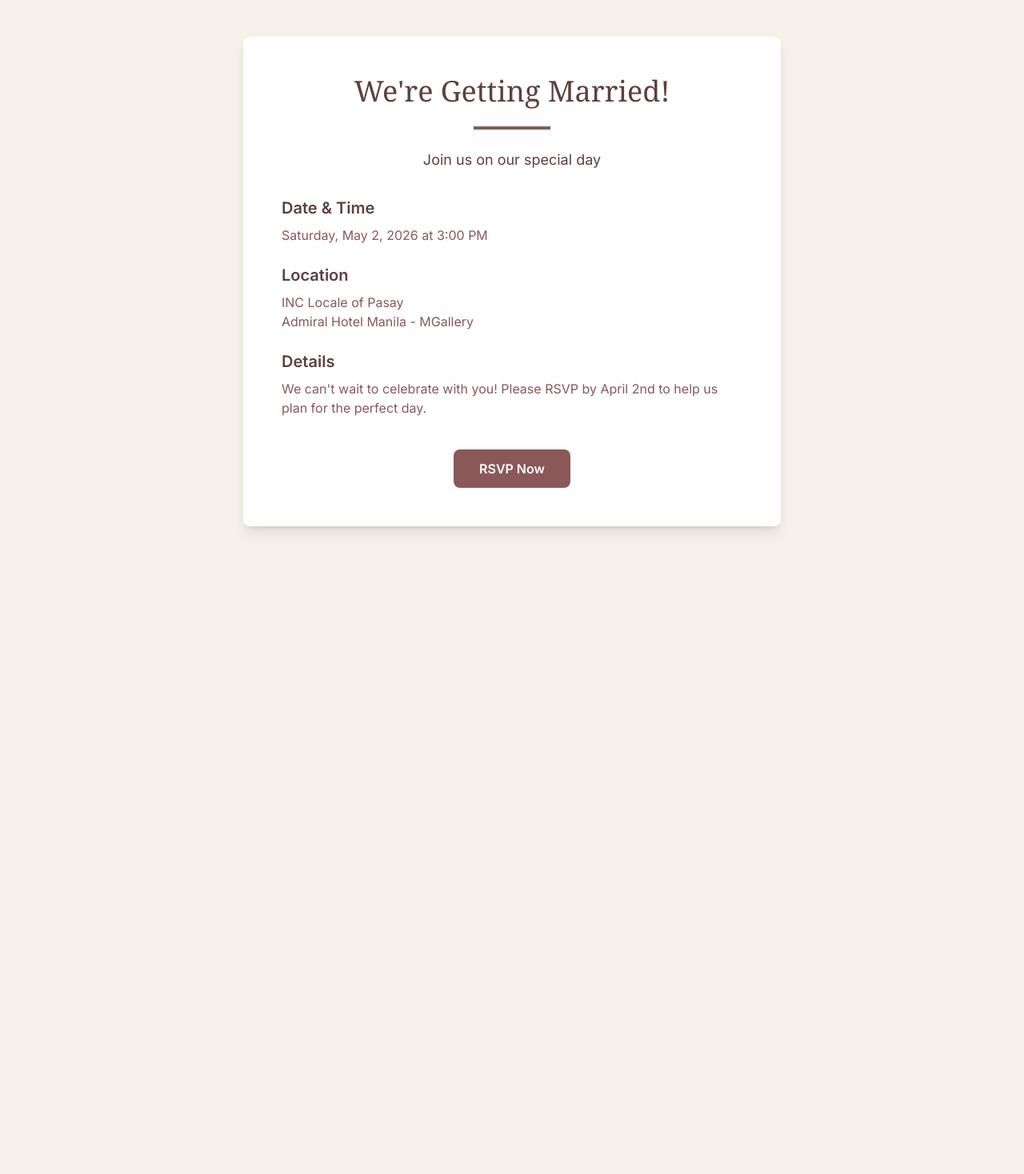
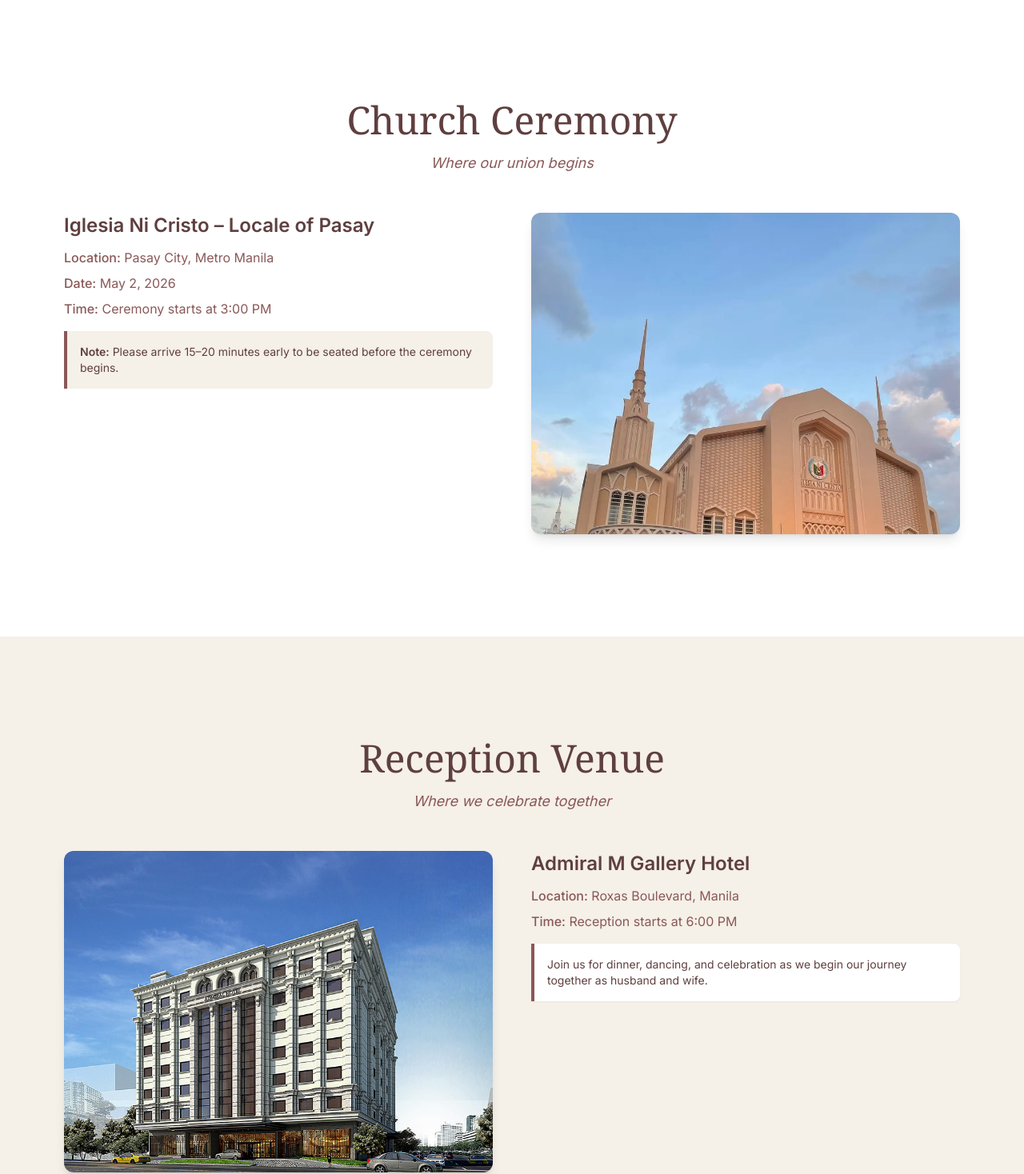
Before and after one commit to digitaldags/second-of-may, a Next.js app: page / in a window 1280 px wide. Shown: the part 802-2270 px from the top of the page at 80% size. Before the commit the page ends 1508 px from the top, so only its background shows below. Built offline with nearby package versions, Linux system fonts and the light colour scheme.

Commit message:
Add Venue Details section

```diff
--- a/app/page.tsx
+++ b/app/page.tsx
@@ -4,6 +4,7 @@
 
 import Link from 'next/link'
 import Hero from '@/components/Hero'
+import VenueDetails from '@/components/VenueDetails'
 
 export default function Home() {
   return (
@@ -11,53 +12,25 @@
       {/* Full-screen hero */}
       <Hero />
 
-      {/* Details + RSVP card */}
-      <section className="flex-1 flex items-center justify-center px-4 py-12">
-        <div className="max-w-2xl w-full">
-          <div className="bg-white rounded-lg shadow-lg p-8 md:p-12 text-center">
+      {/* Venue Details Section */}
+      <VenueDetails />
+
+      {/* RSVP CTA Section */}
+      <section className="w-full bg-white py-20">
+        <div className="max-w-2xl mx-auto px-4">
+          <div className="text-center">
             <h2 className="text-3xl md:text-4xl font-serif text-wedding-maroon-dark mb-4">
-              We&apos;re Getting Married!
+              Join Our Celebration
             </h2>
             <div className="w-24 h-1 bg-wedding-maroon mx-auto my-6"></div>
             <p className="text-lg text-wedding-maroon-dark mb-8">
-              Join us on our special day
+              We can&apos;t wait to celebrate with you! Please RSVP by April 2nd
+              to help us plan for the perfect day.
             </p>
-
-            <div className="space-y-6 mb-10 text-left">
-              <div>
-                <h3 className="text-xl font-semibold text-wedding-maroon-dark mb-2">
-                  Date &amp; Time
-                </h3>
-                <p className="text-wedding-maroon">
-                  Saturday, May 2, 2026 at 3:00 PM
-                </p>
-              </div>
-
-              <div>
-                <h3 className="text-xl font-semibold text-wedding-maroon-dark mb-2">
-                  Location
-                </h3>
-                <p className="text-wedding-maroon">
-                  INC Locale of Pasay
-                  <br />
-                  Admiral Hotel Manila - MGallery
-                </p>
-              </div>
-
-              <div>
-                <h3 className="text-xl font-semibold text-wedding-maroon-dark mb-2">
-                  Details
-                </h3>
-                <p className="text-wedding-maroon">
-                  We can&apos;t wait to celebrate with you! Please RSVP by April 2nd
-                  to help us plan for the perfect day.
-                </p>
-              </div>
-            </div>
 
             <Link
               href="/rsvp"
-              className="inline-block bg-wedding-maroon text-white px-8 py-3 rounded-lg font-semibold hover:bg-wedding-maroon-dark transition-colors duration-200"
+              className="inline-block bg-wedding-maroon text-white px-8 py-3 rounded-lg font-semibold hover:bg-wedding-maroon-dark transition-colors duration-200 shadow-lg hover:shadow-xl"
             >
               RSVP Now
             </Link>
--- /dev/null
+++ b/components/VenueDetails.tsx
@@ -0,0 +1,132 @@
+/**
+ * Venue Details component
+ * Displays ceremony and reception venue information with images
+ */
+
+'use client'
+
+import { useEffect, useState } from 'react'
+import Image from 'next/image'
+
+export default function VenueDetails() {
+    const [isVisible, setIsVisible] = useState(false)
+
+    useEffect(() => {
+        setIsVisible(true)
+    }, [])
+
+    return (
+        <div className="w-full">
+            {/* Ceremony Section */}
+            <section className="w-full bg-white py-20 md:py-32">
+                <div
+                    className={`max-w-6xl mx-auto px-4 transition-all duration-1000 ${isVisible ? 'opacity-100 translate-y-0' : 'opacity-0 translate-y-8'
+                        }`}
+                >
+                    <div className="text-center mb-12">
+                        <h2 className="text-4xl md:text-5xl font-serif text-wedding-maroon-dark mb-4">
+                            Church Ceremony
+                        </h2>
+                        <p className="text-lg text-wedding-maroon italic">
+                            Where our union begins
+                        </p>
+                    </div>
+
+                    <div className="grid md:grid-cols-2 gap-8 md:gap-12 items-start">
+                        <div className="space-y-6">
+                            <div>
+                                <h3 className="text-2xl font-semibold text-wedding-maroon-dark mb-3">
+                                    Iglesia Ni Cristo – Locale of Pasay
+                                </h3>
+                                <p className="text-wedding-maroon mb-2">
+                                    <span className="font-medium">Location:</span> Pasay City,
+                                    Metro Manila
+                                </p>
+                                <p className="text-wedding-maroon mb-2">
+                                    <span className="font-medium">Date:</span> May 2, 2026
+                                </p>
+                                <p className="text-wedding-maroon mb-4">
+                                    <span className="font-medium">Time:</span> Ceremony starts at
+                                    3:00 PM
+                                </p>
+                                <div className="bg-wedding-beige-light border-l-4 border-wedding-maroon p-4 rounded-r-lg">
+                                    <p className="text-sm text-wedding-maroon-dark">
+                                        <span className="font-semibold">Note:</span> Please arrive
+                                        15–20 minutes early to be seated before the ceremony begins.
+                                    </p>
+                                </div>
+                            </div>
+                        </div>
+
+                        <div className="w-full">
+                            <div className="rounded-xl overflow-hidden shadow-lg relative aspect-[4/3]">
+                                <Image
+                                    src="/church-ceremony.jpg"
+                                    alt="Iglesia Ni Cristo - Locale of Pasay"
+                                    fill
+                                    className="object-cover"
+                                    sizes="(max-width: 768px) 100vw, 50vw"
+                                />
+                            </div>
+                        </div>
+                    </div>
+                </div>
+            </section>
+
+            {/* Reception Section */}
+            <section className="w-full bg-wedding-beige-light py-20 md:py-32">
+                <div
+                    className={`max-w-6xl mx-auto px-4 transition-all duration-1000 delay-300 ${isVisible ? 'opacity-100 translate-y-0' : 'opacity-0 translate-y-8'
+                        }`}
+                >
+                    <div className="text-center mb-12">
+                        <h2 className="text-4xl md:text-5xl font-serif text-wedding-maroon-dark mb-4">
+                            Reception Venue
+                        </h2>
+                        <p className="text-lg text-wedding-maroon italic">
+                            Where we celebrate together
+                        </p>
+                    </div>
+
+                    <div className="grid md:grid-cols-2 gap-8 md:gap-12 items-start">
+                        <div className="space-y-6 order-2 md:order-1">
+                            <div className="w-full">
+                                <div className="rounded-xl overflow-hidden shadow-lg relative aspect-[4/3]">
+                                    <Image
+                                        src="/reception-hotel.jpg"
+                                        alt="Admiral M Gallery Hotel"
+                                        fill
+                                        className="object-cover"
+                                        sizes="(max-width: 768px) 100vw, 50vw"
+                                    />
+                                </div>
+                            </div>
+                        </div>
+
+                        <div className="space-y-6 order-1 md:order-2">
+                            <div>
+                                <h3 className="text-2xl font-semibold text-wedding-maroon-dark mb-3">
+                                    Admiral M Gallery Hotel
+                                </h3>
+                                <p className="text-wedding-maroon mb-2">
+                                    <span className="font-medium">Location:</span> Roxas
+                                    Boulevard, Manila
+                                </p>
+                                <p className="text-wedding-maroon mb-4">
+                                    <span className="font-medium">Time:</span> Reception
+                                    starts at 6:00 PM
+                                </p>
+                                <div className="bg-white border-l-4 border-wedding-maroon p-4 rounded-r-lg shadow-sm">
+                                    <p className="text-sm text-wedding-maroon-dark">
+                                        Join us for dinner, dancing, and celebration as we begin our
+                                        journey together as husband and wife.
+                                    </p>
+                                </div>
+                            </div>
+                        </div>
+                    </div>
+                </div>
+            </section>
+        </div>
+    )
+}
```
Also changed, not shown: public/church-ceremony.jpg (added), public/reception-hotel.jpg (added), scratch.txt (added).
